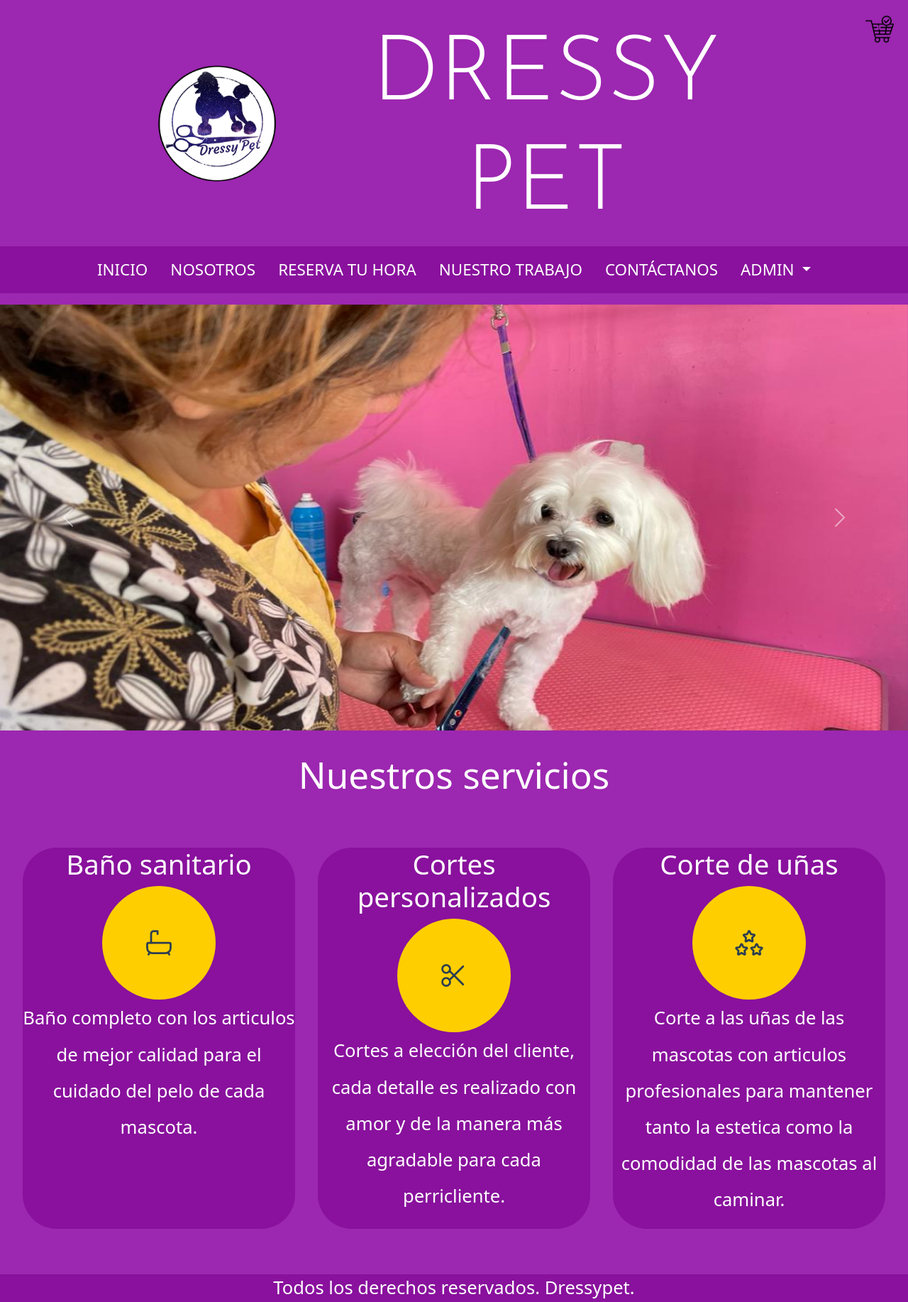
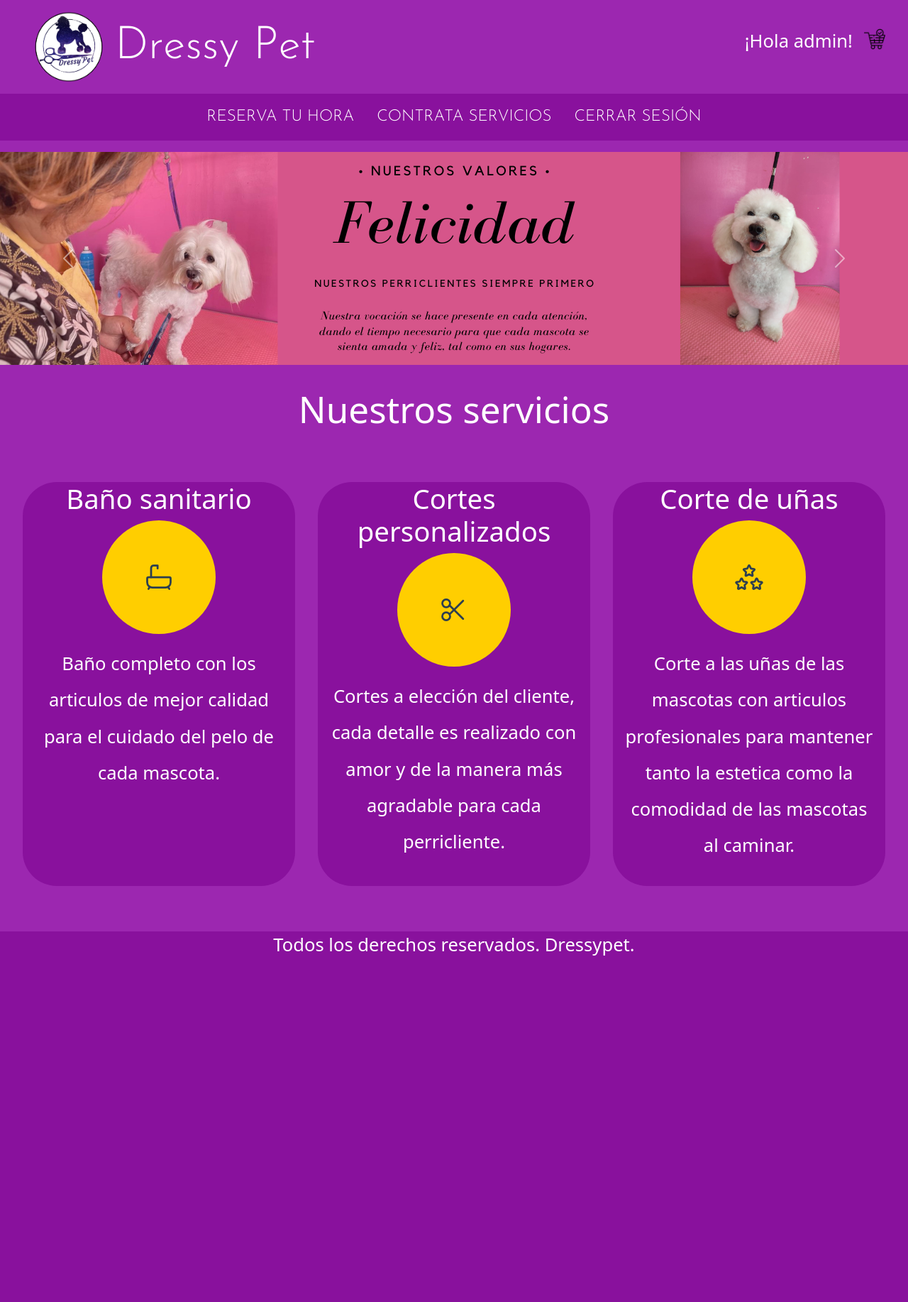
Before and after one commit to PatoLalo/PGY73121-DRESSYPET, a Django app: page /mascotas/index in a window 1280 px wide. Shown: the whole page at 71% size. After the commit the page ends 1346 px from the top, so only its background shows below. Run offline with Django 4.2, Linux system fonts and the light colour scheme; a user stored in the database is signed in.

Commit message:
cambio de vistas y diseño

```diff
--- a/mascotas/templates/mascotas/base.html
+++ b/mascotas/templates/mascotas/base.html
@@ -9,36 +9,46 @@
     <script src="https://code.jquery.com/jquery-3.6.0.js"></script>
     <link href="https://cdn.jsdelivr.net/npm/bootstrap@5.3.0-alpha3/dist/css/bootstrap.min.css" rel="stylesheet" integrity="sha384-KK94CHFLLe+nY2dmCWGMq91rCGa5gtU4mk92HdvYe+M/SXH301p5ILy+dN9+nJOZ" crossorigin="anonymous">
     <script src="https://cdn.jsdelivr.net/npm/bootstrap@5.3.0-alpha3/dist/js/bootstrap.bundle.min.js" integrity="sha384-ENjdO4Dr2bkBIFxQpeoTz1HIcje39Wm4jDKdf19U8gI4ddQ3GYNS7NTKfAdVQSZe" crossorigin="anonymous"></script>
-    <link rel="stylesheet" href='{% static "estilo.css" %}'>
+    <link rel="stylesheet" href="{% static 'estilo.css' %}">
     <link rel="preconnect" href="https://fonts.googleapis.com">
     <link rel="preconnect" href="https://fonts.gstatic.com" crossorigin>
     <link href="https://fonts.googleapis.com/css2?family=Josefin+Sans:wght@300&display=swap" rel="stylesheet">
 </head>
 <body>
     <header class="titulo">
-        <a href="index.html">
-            <img src='{% static "img/logo.png" %}' alt="logo Dressypet">
-        </a>
-        <a href="index.html">
+        <div class="logo">
+            <a href="{% url 'index'%}">
+                <img src='{% static "img/logo.png" %}' alt="logo Dressypet">
+            </a>
             <h1>Dressy Pet</h1>
-        </a>
-    </header>
-    <nav class="navegador">
-        <a class="enlace" href="{% url 'index'%}">Inicio</a>
-        <a class="enlace" href="{% url 'nosotros'%}">Nosotros</a>
-        <a class="enlace" href="{% url 'reservas'%}">Reserva tu hora</a>
-        <a class="enlace" href="{% url 'trabajo' %}">Nuestro trabajo</a>
-        <a class="enlace" href="{% url 'contacto' %}">Contáctanos</a>
-        <a class="enlace dropdown-toggle" href="#" role="button" id="dropdownMenuLink" data-bs-toggle="dropdown" aria-haspopup="true" aria-expanded="false">
+        </div>
+        <div class="espacio"></div>
+        <div class="sesion">
             {% if user.is_authenticated %}
-                {{ user.username }}
+                <div class="usuario">
+                    <p>¡Hola {{ user.username }}!</p>
+                </div>
+                <div class="carro">
+                    <a href="{% url 'carrito' %}">
+                        <img src='{% static "img/1058965.png" %}' alt="Carrito de compras">
+                    </a>
+                </div>
             {% else %}
                 <a class="enlace" href="{% url 'login' %}">Iniciar sesión</a>
             {% endif %}
-        </a>
-        <div class="dropdown-menu" aria-labelledby="dropdownMenuLink">
-            <a class="dropdown-item" href="{% url 'logout' %}">Cerrar sesión</a>
         </div>
+    </header>
+    <nav class="navegador">
+        {% if user.is_authenticated %}
+            <a class="enlace" href="{% url 'reservas'%}">Reserva tu hora</a>
+            <a class="enlace" href="{% url 'carrito'%}">Contrata servicios</a>
+            <a class="enlace" href="{% url 'logout' %}">Cerrar sesión</a>
+        {% else %}
+            <a class="enlace" href="{% url 'index'%}">Inicio</a>
+            <a class="enlace" href="{% url 'nosotros'%}">Nosotros</a>
+            <a class="enlace" href="{% url 'trabajo' %}">Nuestro trabajo</a>
+            <a class="enlace" href="{% url 'contacto' %}">Contáctanos</a>
+        {% endif %}
     </nav>
     {% block content %}
     {% endblock %}
--- a/mascotas/templates/mascotas/contacto.html
+++ b/mascotas/templates/mascotas/contacto.html
@@ -53,8 +53,4 @@
             <p>¡Los estamos esperando! <br> Estamos ubicados en Pudeto 18, Melipilla.</p>
         </div> <!-- Cierre div contacto -->
         <div id="mapa"></div>
-
-        <div class="cart-icon">
-            <a href= "{% url 'carrito'%}" ><img src='{% static "img/1058965.png" %}' alt="Carrito de compras"></a>
-        </div>
     {% endblock %}
--- a/mascotas/templates/mascotas/index.html
+++ b/mascotas/templates/mascotas/index.html
@@ -3,16 +3,16 @@
 
    {% block content %}
 
-        <div id="carouselExampleAutoplaying" class="carousel slide" data-bs-ride="carousel">
+        <div id="carouselExampleAutoplaying" class="carousel slide custom-carousel" data-bs-ride="carousel">
             <div class="carousel-inner">
                 <div class="carousel-item active">
-                    <img src='{% static "img/imagen_5.jpeg" %}' class="d-block w-100" alt="atencion con amor">
+                    <img src='{% static "img/imagen_5.png" %}' class="d-block w-100 custom-carousel-image" alt="atencion con amor">
                 </div>
                 <div class="carousel-item">
-                    <img src='{% static "img/bano.jpeg" %}' class="d-block w-100" alt="bano cuidadoso">
+                    <img src='{% static "img/bano.jpeg" %}' class="d-block w-100 custom-carousel-image" alt="bano cuidadoso">
                 </div>
                 <div class="carousel-item">
-                    <img src='{% static "img/corte.jpeg" %}' class="d-block w-100" alt="corte preciso">
+                    <img src='{% static "img/corte.jpeg" %}' class="d-block w-100 custom-carousel-image" alt="corte preciso">
                 </div>
             </div>
             <button class="carousel-control-prev" type="button" data-bs-target="#carouselExampleAutoplaying" data-bs-slide="prev">
@@ -73,8 +73,5 @@
                 </section>
             </div>
         </div>
-        <div class="cart-icon">
-            <a href= "{% url 'carrito'%}" ><img src='{% static "img/1058965.png" %}' alt="Carrito de compras"></a>
-        </div>
 
     {% endblock %}
--- a/mascotas/templates/mascotas/nosotros.html
+++ b/mascotas/templates/mascotas/nosotros.html
@@ -26,8 +26,4 @@
                 <p>Especialista en cuidado estético canino</p>
             </div>
         </div>
-
-        <div class="cart-icon">
-            <a href= "{% url 'carrito'%}" ><img src='{% static "img/1058965.png" %}' alt="Carrito de compras"></a>
-        </div>
     {% endblock %}
--- a/mascotas/templates/mascotas/trabajo.html
+++ b/mascotas/templates/mascotas/trabajo.html
@@ -15,8 +15,4 @@
                 En Peluquería Dressypet nos enorgullece brindar un ambiente tranquilo y amigable para nuestros clientes, lo que nos permite establecer relaciones duraderas con ellos y sus dueños. Nos esforzamos por ofrecer un servicio personalizado y de alta calidad para satisfacer las necesidades individuales de cada mascota.
             </p>
         </div>
-
-        <div class="cart-icon">
-            <a href= "{% url 'carrito'%}" ><img src='{% static "img/1058965.png" %}' alt="Carrito de compras"></a>
-        </div>
     {% endblock %}
--- a/myvenv/pyvenv.cfg
+++ b/myvenv/pyvenv.cfg
@@ -1,5 +1,5 @@
-home = C:\Users\hp\AppData\Local\Programs\Python\Python311
+home = C:\Users\56944\AppData\Local\Programs\Python\Python311
 include-system-site-packages = false
 version = 3.11.4
-executable = C:\Users\hp\AppData\Local\Programs\Python\Python311\python.exe
-command = C:\Users\hp\AppData\Local\Programs\Python\Python311\python.exe -m venv C:\Users\hp\OneDrive\Escritorio\C3-PGY3121\myvenv
+executable = C:\Users\56944\AppData\Local\Programs\Python\Python311\python.exe
+command = C:\Users\56944\AppData\Local\Programs\Python\Python311\python.exe -m venv C:\Users\56944\OneDrive - Fundacion Instituto Profesional Duoc UC\Escritorio\PGY73121-DRESSYPET\myvenv
--- a/perruqueria/settings.py
+++ b/perruqueria/settings.py
@@ -118,7 +118,7 @@ USE_TZ = True
 # Static files (CSS, JavaScript, Images)
 # https://docs.djangoproject.com/en/4.1/howto/static-files/
 
-STATIC_URL = 'static/'
+STATIC_URL = '/static/'
 STATICFILES_DIRS = (os.path.join(BASE_DIR, "perruqueria/static"),)
 # Default primary key field type
 # https://docs.djangoproject.com/en/4.1/ref/settings/#default-auto-field
--- a/perruqueria/static/estilo.css
+++ b/perruqueria/static/estilo.css
@@ -21,59 +20,107 @@ body {
     color: var(--blanco);
     font-size: 1.6rem;
     line-height: 1.5;
+    cursor: url(../static/img/paws.png), auto;
   }
 
-h2{
+  h2 {
     font-size: 3.2rem;
     text-align: center;
   }
 
-h3{
+  h3 {
     font-size: 2.4rem;
     text-align: center;
   }
 
-p{
+  p {
     text-align: center;
   }
 
-a{
+  a {
     text-decoration: none;
     text-transform: uppercase;
+    cursor: url(../static/img/shake.png), auto;
+  }
+
+  button {
+    cursor: url(../static/img/shake.png), auto;
   }
 
 /* Header */
-header h1{
-font-family: var(--fuenteLetras);
-text-align: center;
-font-size: 8rem;
-color: #FFF;
-margin-top: 2rem;
-
-}
-header{
-    display: grid;
-    grid-template-columns: 1fr 3fr;
+header {
+    display: flex;
+    justify-content: space-between;
     align-items: center;
-    margin-left: 11rem;
-    margin-right: 11rem;
-    padding: auto;
+    padding: 1rem 2rem;
+    background-color: var(--primario    );
   }
 
-header img{
-    padding: 1rem;
-    height: 200px;
-    width: 260px;
+  header .logo {
+    display: flex;
+    align-items: center;
   }
 
-img{
-    height: 600px;
+  header .logo img {
+    height: 100px;
+    width: 130px;
+  }
+
+  header h1 {
+    font-family: var(--fuenteLetras);
+    font-size: 4rem;
+    color: var(--blanco);
+    margin: 0;
+  }
+
+  header .espacio {
+    flex-grow: 1;
+  }
+
+  header .enlace {
+    font-size: 1.6rem;
+    color: var(--blanco);
+    text-decoration: none;
+  }
+
+  header .sesion {
+    display: flex;
+    align-items: center;
+  }
+
+  header .usuario {
+    margin-right: 1rem;
+  }
+
+  header .carro {
+    display: flex;
+    align-items: center;
+    margin-top: -25px;
+  }
+
+  header .carro img {
+    height: 30px;
+    width: 30px;
+  }
+
+  /* Media queries */
+  @media (max-width: 768px) {
+    header {
+      flex-wrap: wrap;
+    }
+
+    header .logo {
+      margin-bottom: 1rem;
+    }
+
+    header h1 {
+      font-size: 3rem;
+    }
   }
 
 
-
   /* Nav-bar */
-.navegador{
+  .navegador {
     background-color: var(--primarioOscuro);
     padding: 1rem 0;
     display: flex;
@@ -82,21 +129,22 @@ img{
     margin-bottom: 1rem;
   }
 
-.navegador .enlace{
-    font-family: var(--fuentePrincipal);
+  .navegador .enlace {
+    font-family: var(--fuenteLetras);
     color: var(--blanco);
     font-size: 1.4rem;
   }
 
-.navegador .enlace--activo{
-    font-family: var(--fuentePrincipal);
+  .navegador .enlace--activo {
+    font-family: var(--fuenteLetras);
     color: var(--secundario);
     font-size: 1.4rem;
   }
 
-.navegador .enlace:hover{
+  .navegador .enlace:hover {
     color: var(--secundario);
   }
+
   /* Media queries */
   @media (max-width: 768px) {
     header {
@@ -136,6 +185,10 @@ img{
     display: grid;
     grid-template-columns: 1fr;
     gap: 2rem;
+  }
+
+  .servicios p{
+    padding: 1rem;
   }
 
   @media (min-width: 768px) {
@@ -322,7 +367,16 @@ img{
     text-align: center;
   }
 
-/*Nosotros*/
+  /* Carrusel */
+  .custom-carousel-image {
+    width: 100%;
+    min-height: 300px;
+    max-height: 300px;
+    object-fit: cover;
+  }
+
+
+  /* Nosotros */
   .contenedor_card {
     display: flex;
     justify-content: center;
```
Also changed, not shown: other parts of perruqueria/static/estilo.css (+29 -35 lines), db.sqlite3, perruqueria/static/img/imagen_5.jpeg, perruqueria/static/img/imagen_5.png (added), perruqueria/static/img/paws.png (added), perruqueria/static/img/shake.png (added), 7 other files. Lines whose indentation alone changed are shown as unchanged.
